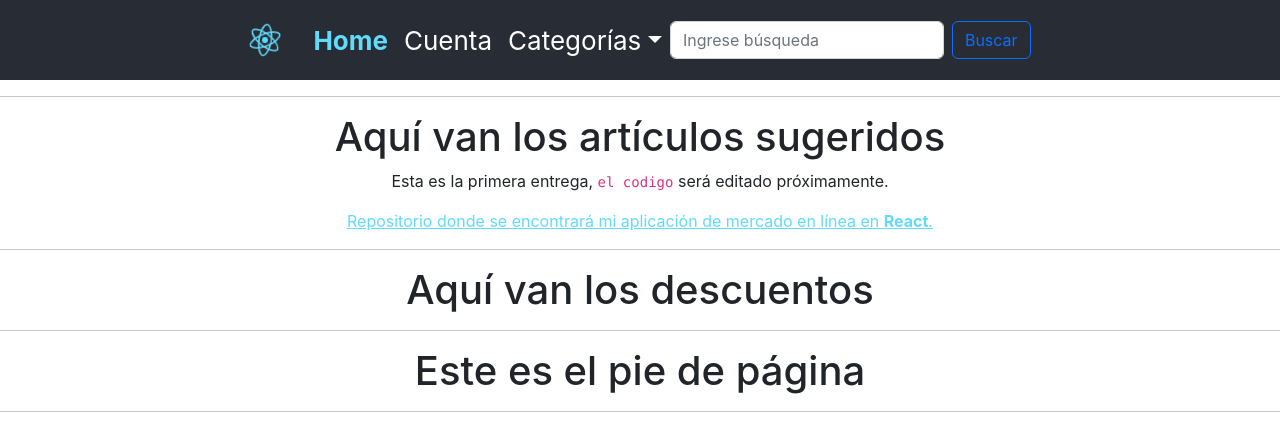
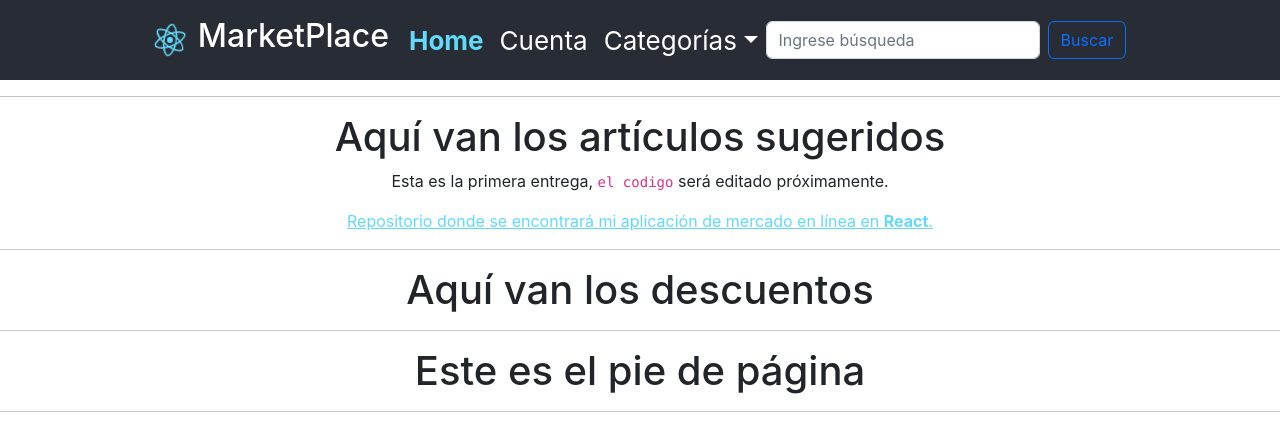
Before and after one commit to Adn1217/React_MarketPlace, a React (Create React App) app: page / in a window 1280 px wide. Shown: the top 432 px of the page. Built offline with nearby package versions, Linux system fonts and the light colour scheme.

Commit message:
Se agrega nombre de la tienda a NavBar

```diff
--- a/src/assets/components/Header.jsx
+++ b/src/assets/components/Header.jsx
@@ -6,7 +6,7 @@ const Header = () => {
         <div>
             <header className="App-header">
                 <img src={logo} className="App-logo" alt="logo" />
-                {/* <h1>Este es el encabezado (NavBar)</h1> */}
+                <h2>MarketPlace</h2>
                 <nav class="navbar navbar-dark navbar-expand-lg App-header">
                     <div class="container-fluid">
                         {/* <a class="navbar-brand" href="#">Navbar</a> */}
```
